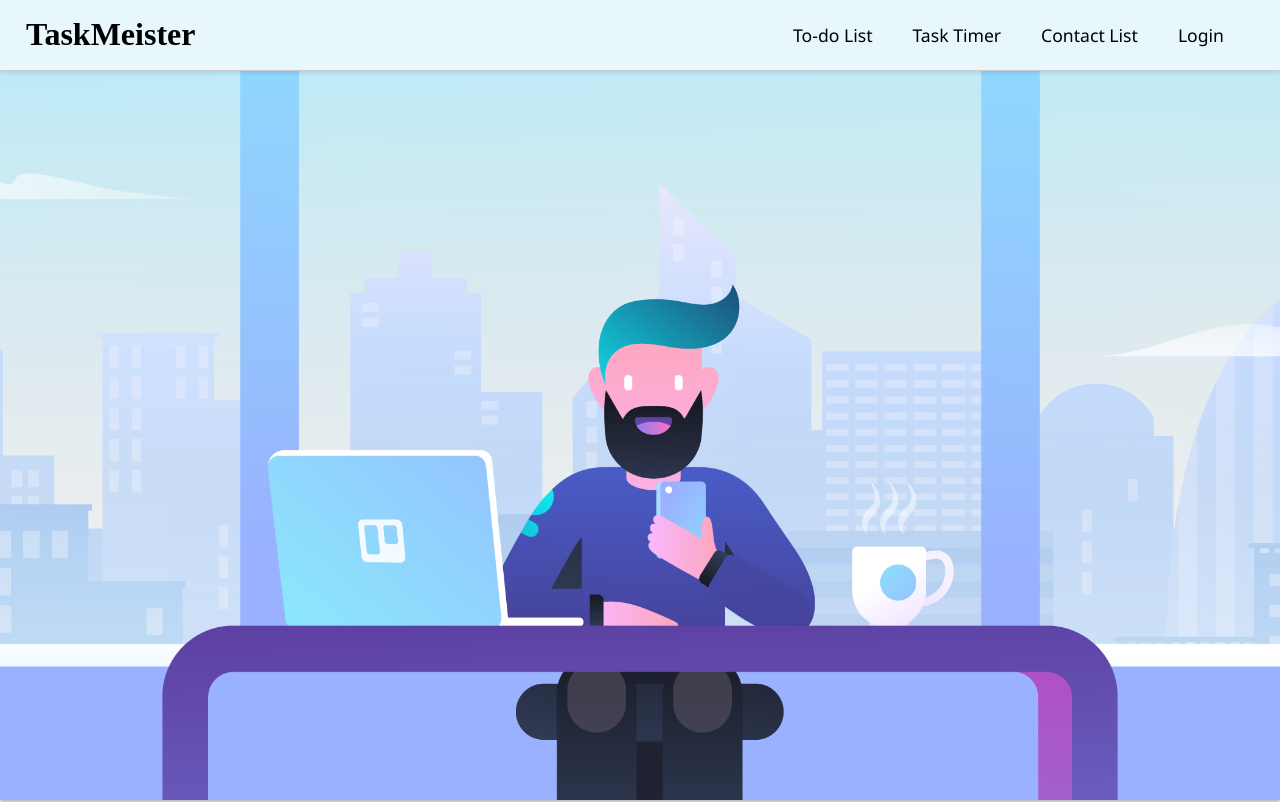
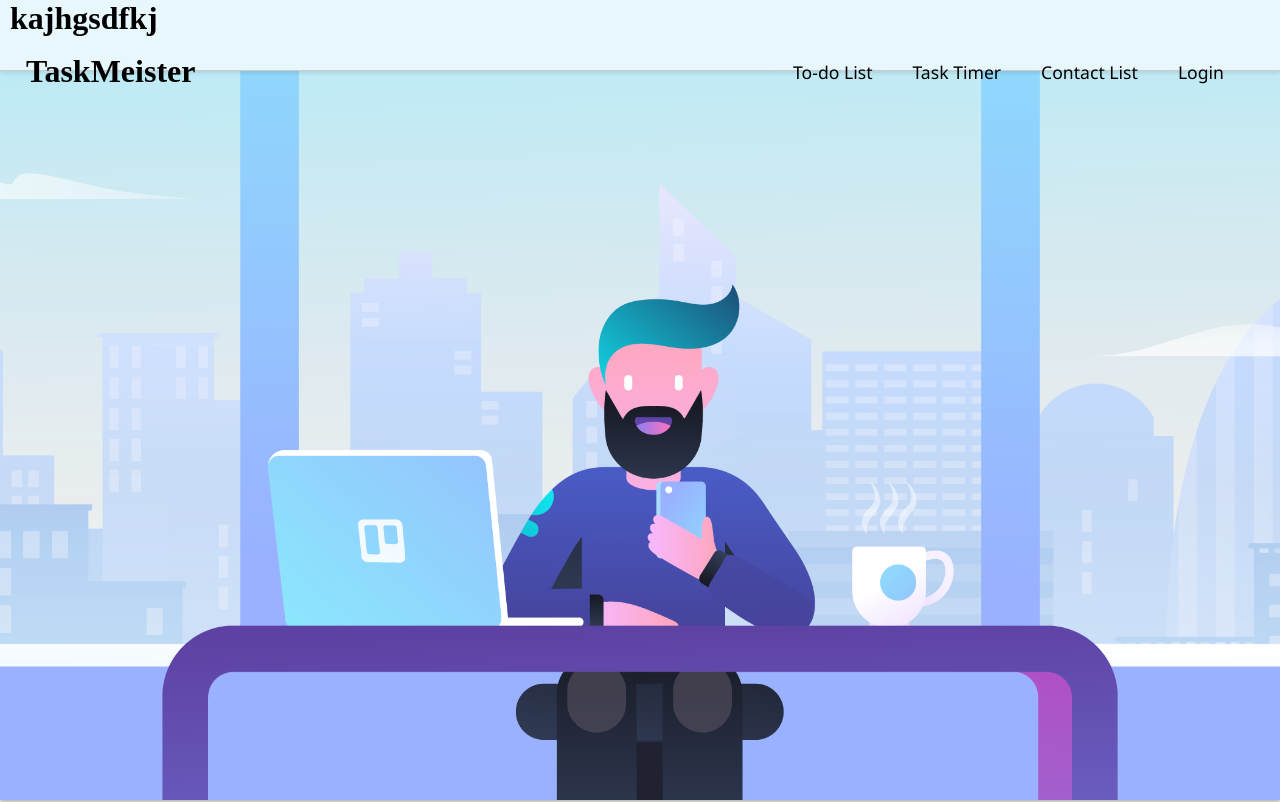
Before and after one commit to Aditya1787/Time-and-Productivity-, a plain HTML site: page index.html in a window 1280 px wide. Shown: the top 802 px of the page. Drawn offline with nearby package versions, Linux system fonts and the light colour scheme.

Commit message:
Updated index.html with new changes

```diff
--- a/index.html
+++ b/index.html
@@ -10,6 +10,7 @@
 
 <body>
 	<header>
+		<h1>kajhgsdfkj</h1>
 		<div id="menu">
 			<a id="logoheader" href="index.html"><h1>TaskMeister</h1></a>
 			<nav>
```
